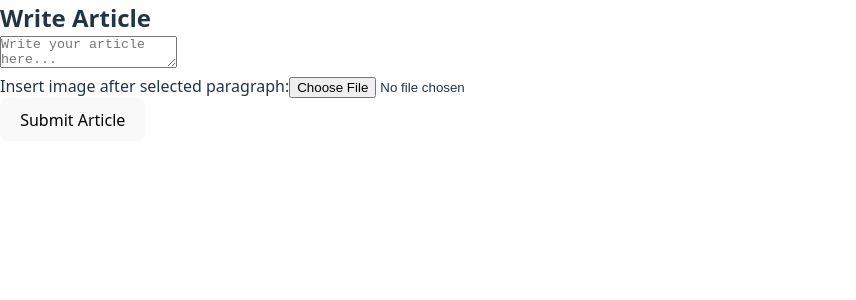
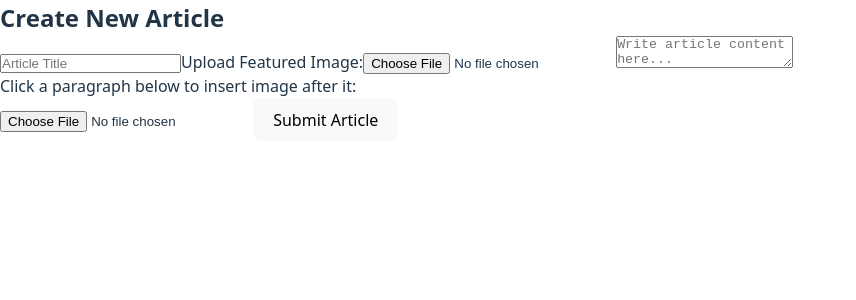
Before and after one commit to Deividas-Strole/vpnHead-main, a React (Vite) app: page /admin/article-editor in a window 1280 px wide. Shown: the top 300 px of the page, without its empty margins (0-856 px from the left). Built offline with nearby package versions, Linux system fonts and the light colour scheme.

Commit message:
created article submition frontend

```diff
--- a/src/pages/ArticleEditor.jsx
+++ b/src/pages/ArticleEditor.jsx
@@ -5,30 +5,34 @@ const CLOUDINARY_UPLOAD_URL = "https://api.cloudinary.com/v1_1/YOUR_CLOUD_NAME/i
 const UPLOAD_PRESET = "YOUR_UNSIGNED_PRESET";
 
 const ArticleEditor = () => {
+    const [title, setTitle] = useState("");
     const [text, setText] = useState("");
     const [paragraphs, setParagraphs] = useState([]);
     const [selectedParaIndex, setSelectedParaIndex] = useState(null);
+    const [featuredImage, setFeaturedImage] = useState(null);
 
     const handleSplitText = (val) => {
         const paras = val.split("\n\n");
         setParagraphs(paras);
-        setText(val); // keep in sync
+        setText(val); // sync original text
     };
 
-    const handleImageUpload = async (e) => {
+    const uploadToCloudinary = async (file) => {
+        const formData = new FormData();
+        formData.append("file", file);
+        formData.append("upload_preset", UPLOAD_PRESET);
+        const res = await axios.post(CLOUDINARY_UPLOAD_URL, formData);
+        return res.data.secure_url;
+    };
+
+    const handleContentImageUpload = async (e) => {
         const file = e.target.files[0];
         if (!file || selectedParaIndex === null) return;
 
-        const formData = new FormData();
-        formData.append("file", file);
-        formData.append("upload_preset", UPLOAD_PRESET);
-
         try {
-            const res = await axios.post(CLOUDINARY_UPLOAD_URL, formData);
-            const url = res.data.secure_url;
-
+            const imageUrl = await uploadToCloudinary(file);
             const newParas = [...paragraphs];
-            newParas.splice(selectedParaIndex + 1, 0, `[image:${url}]`);
+            newParas.splice(selectedParaIndex + 1, 0, `[image:${imageUrl}]`);
             const newText = newParas.join("\n\n");
             setText(newText);
             setParagraphs(newParas);
@@ -37,25 +41,77 @@ const ArticleEditor = () => {
         }
     };
 
+    const handleFeaturedImageUpload = async (e) => {
+        const file = e.target.files[0];
+        if (!file) return;
+        try {
+            const url = await uploadToCloudinary(file);
+            setFeaturedImage(url);
+        } catch (err) {
+            console.error("Upload failed", err);
+        }
+    };
+
     const handleSubmit = async () => {
+        if (!title || !text) {
+            alert("Title and content are required.");
+            return;
+        }
+
         try {
-            await axios.post("http://localhost:8080/api/articles", {
+            await axios.post("http://localhost:8080/admin/save-article", {
+                title,
                 content: text,
+                imageUrl: featuredImage,
             });
             alert("Article submitted!");
+            setTitle("");
+            setText("");
+            setFeaturedImage(null);
+            setParagraphs([]);
+            setSelectedParaIndex(null);
         } catch (err) {
             console.error(err);
-            alert("Failed to submit.");
+            alert("Failed to submit article.");
         }
     };
 
     return (
-        <div className="p-4 max-w-2xl mx-auto">
-            <h2 className="text-xl font-bold mb-4">Write Article</h2>
+        <div className="p-4 max-w-3xl mx-auto">
+            <h2 className="text-2xl font-bold mb-4">Create New Article</h2>
 
-            {paragraphs.map((para, idx) => (
-                <div key={idx} className="mb-4">
-                    <p className="border p-2" onClick={() => setSelectedParaIndex(idx)}>
+            <input
+                type="text"
+                className="w-full border p-2 mb-4"
+                placeholder="Article Title"
+                value={title}
+                onChange={(e) => setTitle(e.target.value)}
+            />
+
+            <label className="block mb-2 font-semibold">Upload Featured Image:</label>
+            <input type="file" onChange={handleFeaturedImageUpload} className="mb-4" />
+            {featuredImage && (
+                <img src={featuredImage} alt="Featured" className="max-w-xs mb-4 rounded" />
+            )}
+
+            <textarea
+                className="w-full h-48 border p-2 mb-4"
+                placeholder="Write article content here..."
+                value={text}
+                onChange={(e) => handleSplitText(e.target.value)}
+            />
+
+            <div className="mb-4">
+                <label className="block font-semibold mb-2">
+                    Click a paragraph below to insert image after it:
+                </label>
+                {paragraphs.map((para, idx) => (
+                    <div
+                        key={idx}
+                        className={`p-2 border mb-2 rounded cursor-pointer ${selectedParaIndex === idx ? "bg-blue-100" : ""
+                            }`}
+                        onClick={() => setSelectedParaIndex(idx)}
+                    >
                         {para.startsWith("[image:") ? (
                             <img
                                 src={para.replace("[image:", "").replace("]", "")}
@@ -63,26 +119,16 @@ const ArticleEditor = () => {
                                 className="max-w-full h-auto rounded"
                             />
                         ) : (
-                            para
+                            <p>{para}</p>
                         )}
-                    </p>
-                </div>
-            ))}
-
-            <textarea
-                className="w-full h-40 p-2 border"
-                value={text}
-                onChange={(e) => handleSplitText(e.target.value)}
-                placeholder="Write your article here..."
-            />
-
-            <div className="my-4">
-                <label className="block mb-2">Insert image after selected paragraph:</label>
-                <input type="file" onChange={handleImageUpload} />
+                    </div>
+                ))}
             </div>
 
+            <input type="file" onChange={handleContentImageUpload} className="mb-4" />
+
             <button
-                className="bg-blue-600 text-white px-4 py-2 rounded"
+                className="bg-blue-600 text-white px-6 py-2 rounded"
                 onClick={handleSubmit}
             >
                 Submit Article
```
